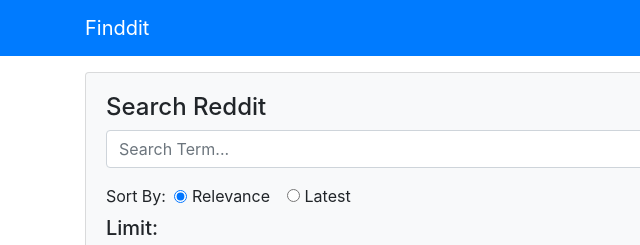
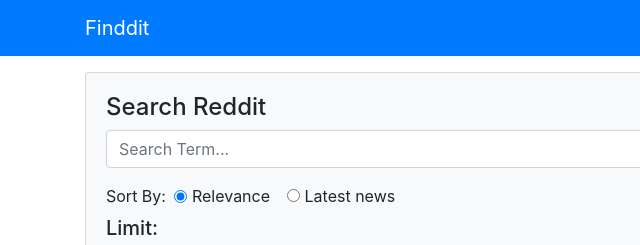
Before and after one commit to amber-tamara/Finddit, a website with bundled scripts: page index.html in a window 1280 px wide. Shown: the top 245 px of the page, 0-640 px from the left. Built offline with nearby package versions, Linux system fonts and the light colour scheme.

Commit message:
new branch

```diff
--- a/index.html
+++ b/index.html
@@ -45,7 +45,7 @@
               value="new"
             />
             <label class="form-check-label">
-              Latest
+              Latest news
             </label>
           </div>
           <h5 class="mt-2">Limit:</h5>
```
Also changed, not shown: dist/index.html, 1 other file.
